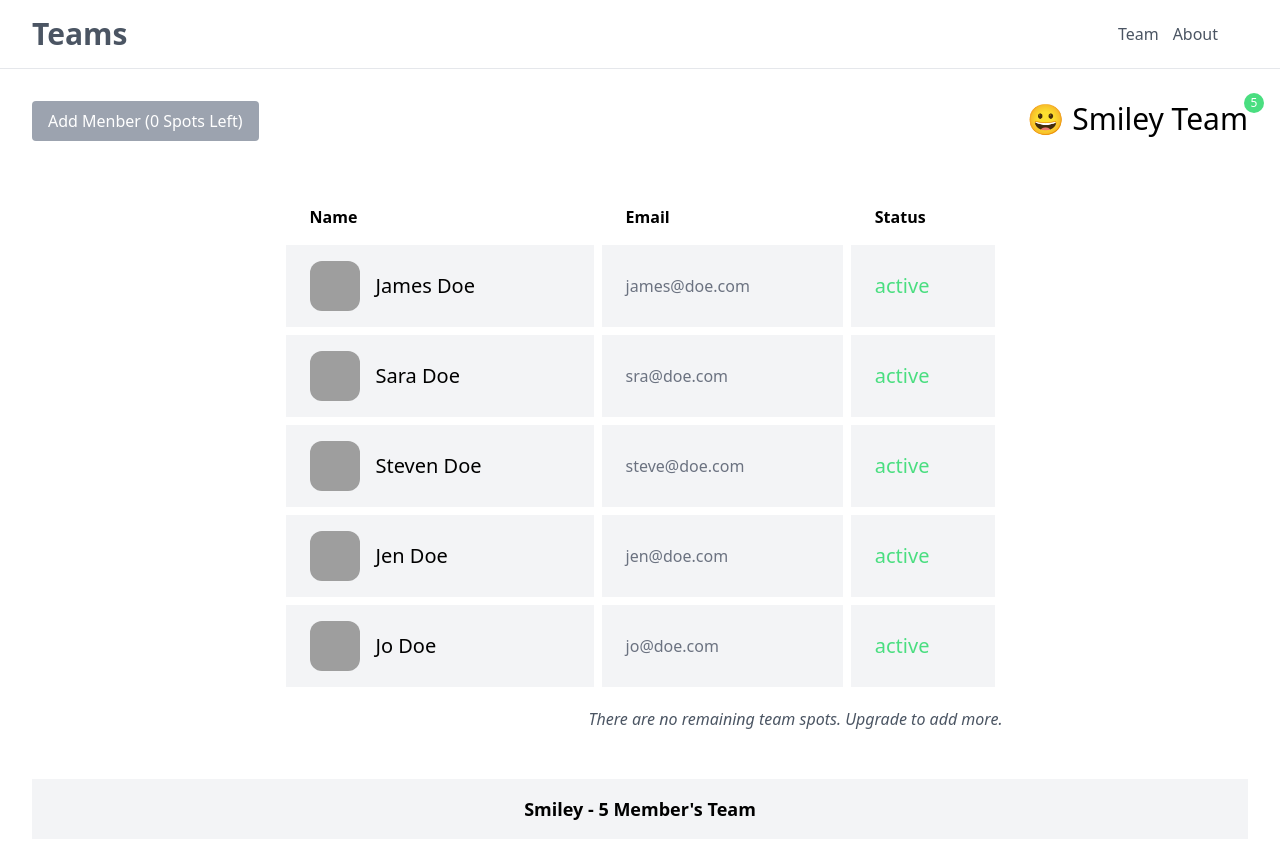
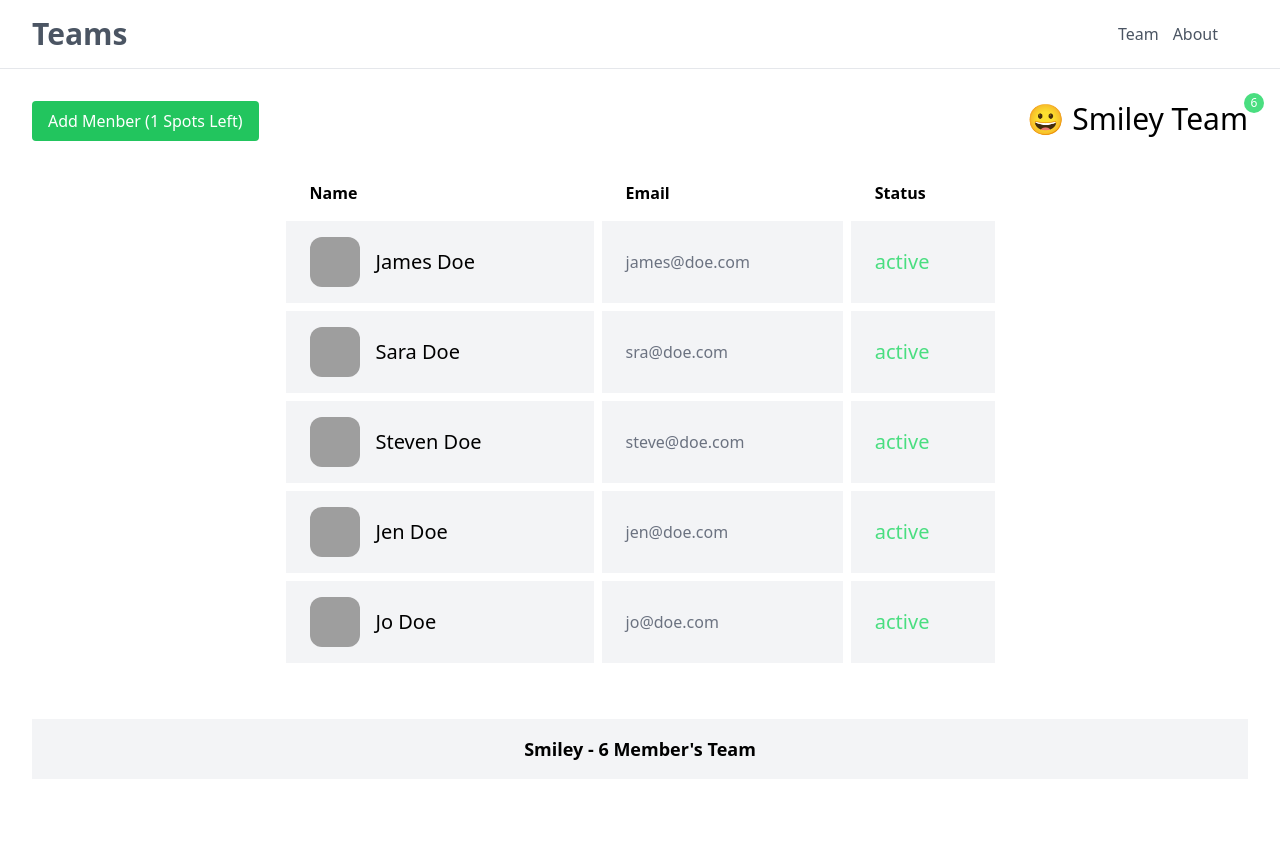
Before and after one commit to slowdata/learn-vue3-laracasts, a Vue app in the folder second-part/final-project/: page / in a window 1280 px wide. Shown: the top 858 px of the page. After the commit the page ends 811 px from the top, so only its background shows below. Built offline with nearby package versions, Linux system fonts and the light colour scheme; grey boxes are pictures that could not be loaded.

Commit message:
The store is now completed as videos

```diff
--- /dev/null
+++ b/second-part/final-project/src/components/Model.vue
@@ -0,0 +1,45 @@
+<template>
+    <div class="modal-mask" v-if="show">
+        <div class="model-container">
+            <div>
+                <slot>default body</slot>
+            </div>
+            <footer>
+                <slot name="footer" class="model-footer">
+                    <button @click="$emit('close')">Close</button>
+                </slot>
+            </footer>
+        </div>
+    </div>
+</template>
+
+<script setup>
+defineProps({
+    show: Boolean
+})
+</script>
+
+<style>
+.modal-mask {
+    position: fixed;
+    inset: 0;
+    background: rgba(0, 0, 0, 0.6);
+    display: grid;
+    place-items: center;
+}
+
+.model-container {
+    background: white;
+    padding: 1rem;
+    width: 80vw;
+    max-width: 500px;
+    border-radius: 7px;
+}
+
+.model-footer {
+    border-top: 1px solid #ddd;
+    margin-top: 1rem;
+    padding-top: 0.5rem;
+    font-size: .8rem;
+}
+</style>
--- a/second-part/final-project/src/stores/TeamStore.js
+++ b/second-part/final-project/src/stores/TeamStore.js
@@ -1,43 +1,32 @@
 import { defineStore } from "pinia";
 
-export let useTeamStore = defineStore("team", {
-    state() {
-        return {
-            "name": "Smiley",
-            "icon": "😀",
-            "spots": 5,
-            "members": [
-                {
-                    "id": 1,
-                    "name": "James Doe",
-                    "email": "james@doe.com",
-                    "status": "active"
-                },
-                {
-                    "id": 2,
-                    "name": "Sara Doe",
-                    "email": "sra@doe.com",
-                    "status": "active"
-                },
-                {
-                    "id": 3,
-                    "name": "Steven Doe",
-                    "email": "steve@doe.com",
-                    "status": "active"
-                },
-                {
-                    "id": 4,
-                    "name": "Jen Doe",
-                    "email": "jen@doe.com",
-                    "status": "active"
-                },
-                {
-                    "id": 5,
-                    "name": "Jo Doe",
-                    "email": "jo@doe.com",
-                    "status": "active"
-                }
-            ]
+export const useTeamStore = defineStore("team", {
+    state: () => ({
+        "name": "",
+        "icon": "",
+        "spots": 0,
+        "members": []
+    }),
+    actions: {
+        async fill() {
+            try {
+                const data = await import('@/team.json')
+                //team = data.default
+
+                // this.$patch({
+                //     name: team.name,
+                //     icon: team.icon,
+                //     spots: team.spots,
+                //     members: team.members
+                // })
+                this.$state = data.default
+
+            } catch (error) {
+                console.error('>> ', error.message)
+            }
+        },
+        grow(spots) {
+            this.spots += spots
         }
     },
     getters: {
--- a/second-part/final-project/src/team.json
+++ b/second-part/final-project/src/team.json
@@ -1,7 +1,7 @@
 {
   "name": "Smiley",
   "icon": "😀",
-  "spots": 5,
+  "spots": 6,
   "members": [
     {
       "id": 1,
--- a/second-part/final-project/src/views/TeamView.vue
+++ b/second-part/final-project/src/views/TeamView.vue
@@ -1,22 +1,28 @@
-<template>
-  <TeamHead />
+<script setup>
+import TeamHeader from "@/components/Teams/TeamHeader.vue";
+import TeamMembers from "@/components/Teams/TeamMembers.vue";
+import TeamFooter from "@/components/Teams/TeamFooter.vue";
+import Model from '@/components/Model.vue'
 
-  <div class="place-self-center flex flex-col gap-y-3 mt-6" style="width: 725px">
-    <TeamMembers />
-  </div>
+import { ref } from "vue";
+import { useTeamStore } from "@/stores/TeamStore.js";
 
-  <TeamFooter />
-</template>
-<script setup>
-import TeamMembers from "@/components/Teams/TeamMembers.vue";
-import TeamHead from "@/components/Teams/TeamHeader.vue";
-import TeamFooter from "@/components/Teams/TeamFooter.vue";
+const team = useTeamStore();
+team.fill();
 
-//import team from "@/team.json";
-import { useTeamStore } from "@/stores/TeamStore";
-
-// const { team } = useTeamStore()
-const team = useTeamStore()
-
+let showModel = ref(false)
 
 </script>
+
+<template>
+  <TeamHeader @add="showModel = true" />
+  <TeamMembers />
+  <TeamFooter />
+
+  <Model :show="showModel" @close="showModel = false">
+    <template #default>
+      Override header
+    </template>
+
+  </Model>
+</template>
```
